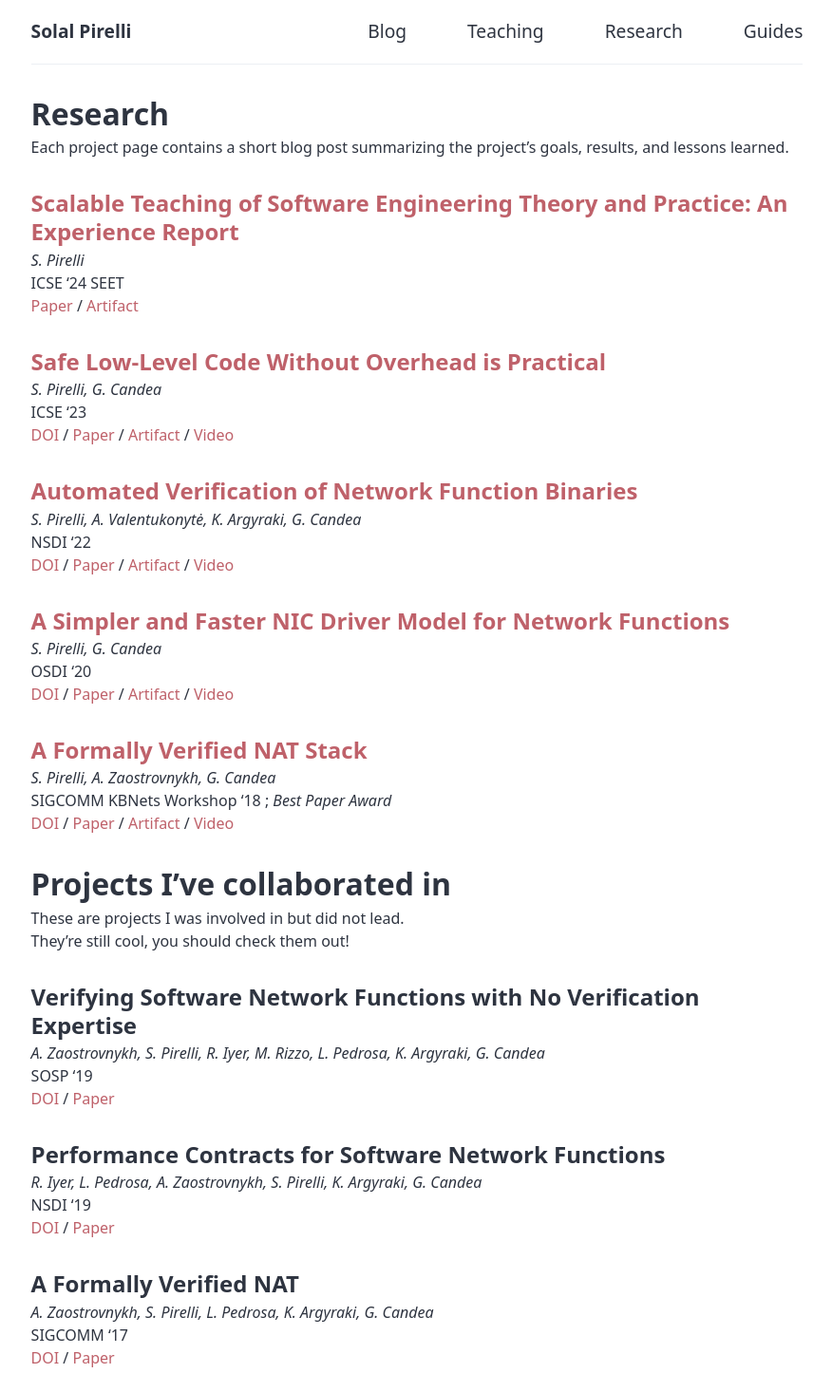
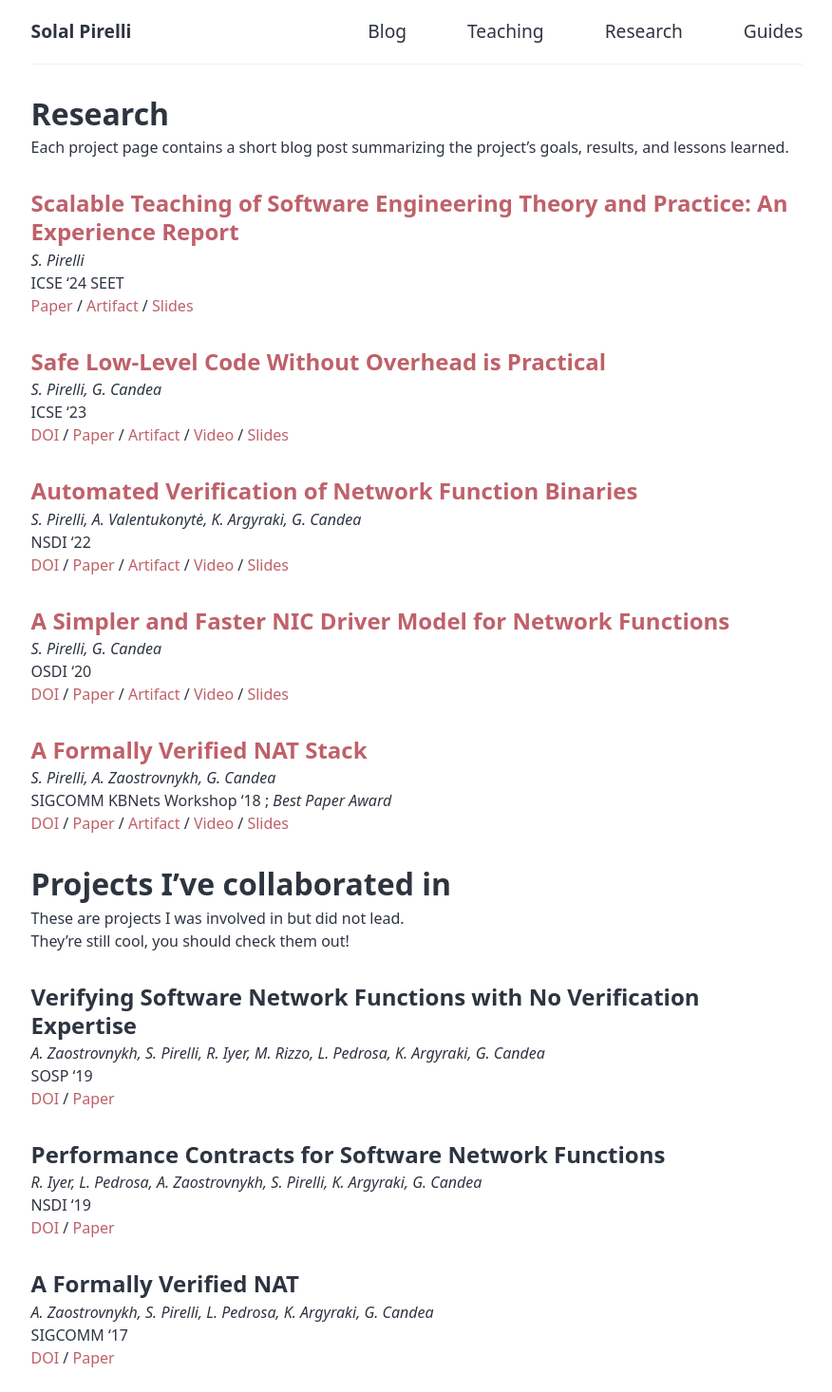
Before and after one commit to SolalPirelli/solalpirelli.github.io, a Jekyll site: the page built from research.md, in a window 1280 px wide. Shown: the whole page at 95% size, without its empty margins (201-1077 px from the left). Built offline with Jekyll 4.4.1, drawn with Linux system fonts in a browser that asks for light colours.

Commit message:
Add slides to research overview

```diff
--- a/research.md
+++ b/research.md
@@ -25,7 +25,7 @@ Each project page contains a short blog post summarizing the project's goals, re
 ## [{{ item.title }}](/research/{{ item.slug }})
 *{{ item.authors }}*
 {{ item.venue }} {% if item.remarks %}; *{{ item.remarks }}* {% endif %}
-{% if item.doi %} [DOI]({{ item.doi }}) / {% endif %} [Paper]({{ site.baseurl }}/pdf/{{ item.slug }}.pdf) / [Artifact]({{ item.artifact }}) {% if item.video %} / [Video]({{ item.video }}) {% endif %}
+{% if item.doi %} [DOI]({{ item.doi }}) / {% endif %} [Paper]({{ site.baseurl }}/pdf/{{ item.slug }}.pdf) / [Artifact]({{ item.artifact }}) {% if item.video %} / [Video]({{ item.video }}) {% endif %} / [Slides]({{ site.baseurl }}/slides/{{ item.slug }}.pptx)
 {% endfor %}
 
 
```
